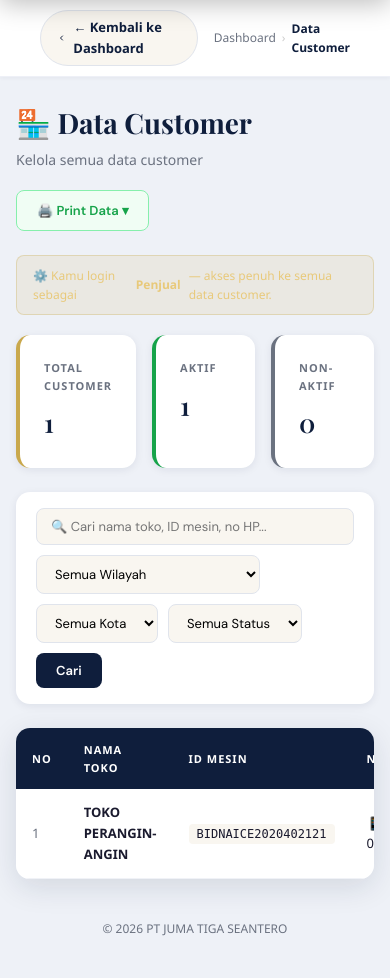
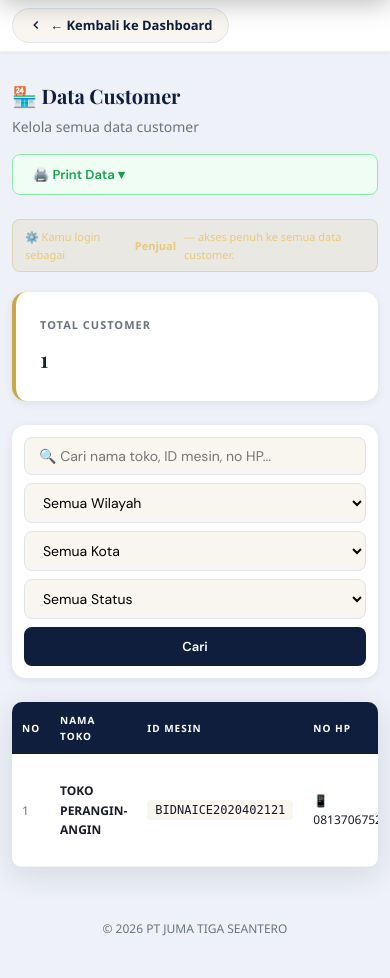
Before and after one commit to Atikaaa06/aice, a PHP site: page /customer.php in a window 390 px wide. Shown: the part 96-1074 px from the top of the page. Run offline with PHP 8.4, Linux system fonts and the light colour scheme; a user stored in the database is signed in; data comes from the database, SQL or seed files in the repository; data that the repository does not hold is empty.

Commit message:
Update customer.php

```diff
--- a/customer.php
+++ b/customer.php
@@ -282,6 +282,107 @@ $kotaList = $conn->query("SELECT DISTINCT kota FROM customer WHERE kota IS NOT N
             transition:opacity .2s;white-space:nowrap;
         }
         .maps-mini-btn:hover{opacity:.75;}
+
+        /* ── RESPONSIF MOBILE ─────────────────────────── */
+        @media (max-width: 768px) {
+            .page { padding: 12px !important; margin-top: 16px !important; }
+
+            /* Header halaman — susun vertikal */
+            .page > div:first-child {
+                flex-direction: column !important;
+                align-items: flex-start !important;
+                gap: 10px !important;
+            }
+
+            /* Tombol-tombol header full width */
+            .page > div:first-child > div:last-child {
+                flex-direction: column !important;
+                width: 100% !important;
+            }
+            .page > div:first-child > div:last-child button,
+            .page > div:first-child > div:last-child > div {
+                width: 100% !important;
+            }
+            #dropdownPrint {
+                left: 0 !important;
+                right: 0 !important;
+                min-width: unset !important;
+                position: fixed !important;
+                top: auto !important;
+                bottom: 0 !important;
+                border-radius: 16px 16px 0 0 !important;
+                max-height: 80vh;
+                overflow-y: auto;
+            }
+
+            /* Filter bar — vertikal */
+            .filter-bar {
+                flex-direction: column !important;
+                gap: 8px !important;
+                padding: 12px !important;
+            }
+            .filter-bar input,
+            .filter-bar select {
+                width: 100% !important;
+                min-width: unset !important;
+                font-size: 14px !important;
+            }
+            .btn-cari {
+                width: 100% !important;
+                text-align: center;
+                padding: 11px !important;
+            }
+
+            /* Tabel — scroll horizontal */
+            .table-wrap {
+                overflow-x: auto !important;
+                -webkit-overflow-scrolling: touch;
+                border-radius: 10px !important;
+            }
+            table { min-width: 650px; }
+            thead th { padding: 10px 10px !important; font-size: 10px !important; }
+            tbody td { padding: 10px 10px !important; font-size: 12px !important; }
+
+            /* Tombol aksi CRUD — susun vertikal agar muncul */
+            td > div[style*="display:flex"] {
+                flex-direction: column !important;
+                gap: 4px !important;
+                align-items: stretch !important;
+            }
+            .btn-edit-c, .btn-del-c, .btn-print-c {
+                width: 100% !important;
+                justify-content: center !important;
+                padding: 6px 8px !important;
+                font-size: 11px !important;
+            }
+
+            /* Back bar */
+            .back-bar-global { padding: 8px 12px !important; }
+            .breadcrumb-trail { display: none !important; }
+
+            /* Modal full-screen dari bawah */
+            .modal-overlay { align-items: flex-end !important; padding: 0 !important; }
+            .modal {
+                max-width: 100% !important;
+                border-radius: 16px 16px 0 0 !important;
+                max-height: 92vh !important;
+            }
+
+            /* Form grid 1 kolom */
+            .form-grid2 { grid-template-columns: 1fr !important; }
+
+            /* Maps preview iframe ukuran lebih kecil */
+            .maps-wrap iframe { height: 160px !important; }
+
+            /* Role info wrap */
+            .role-info { font-size: 11px !important; padding: 8px 12px !important; }
+        }
+
+        @media (max-width: 480px) {
+            .page-header h1 { font-size: 20px !important; }
+            .dash-card { max-width: 100% !important; }
+            .dash-card-value { font-size: 22px !important; }
+        }
     </style>
 </head>
 <body>
@@ -368,18 +469,10 @@ $kotaList = $conn->query("SELECT DISTINCT kota FROM customer WHERE kota IS NOT N
     </div>
 
     <!-- Statistik -->
-    <div style="display:grid;grid-template-columns:repeat(3,1fr);gap:16px;margin-bottom:24px;">
-        <div class="dash-card" style="animation-delay:.05s">
+    <div style="margin-bottom:24px;">
+        <div class="dash-card" style="animation-delay:.05s;max-width:260px;">
             <div class="dash-card-label">Total Customer</div>
             <div class="dash-card-value"><?= $totalCustomer ?></div>
-        </div>
-        <div class="dash-card" style="animation-delay:.1s;border-left-color:#16a34a;">
-            <div class="dash-card-label">Aktif</div>
-            <div class="dash-card-value"><?= $totalAktif ?></div>
-        </div>
-        <div class="dash-card" style="animation-delay:.15s;border-left-color:#6b7280;">
-            <div class="dash-card-label">Non-aktif</div>
-            <div class="dash-card-value"><?= $totalNonaktif ?></div>
         </div>
     </div>
 
```
